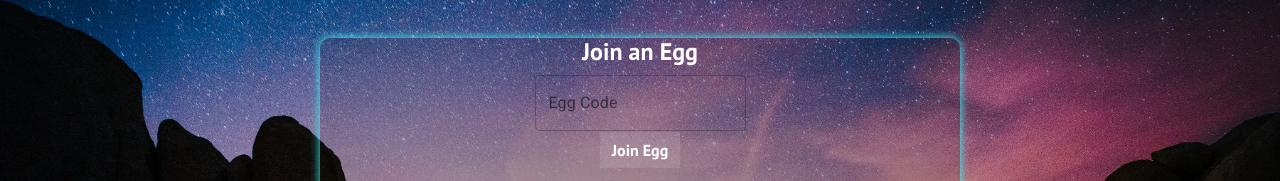
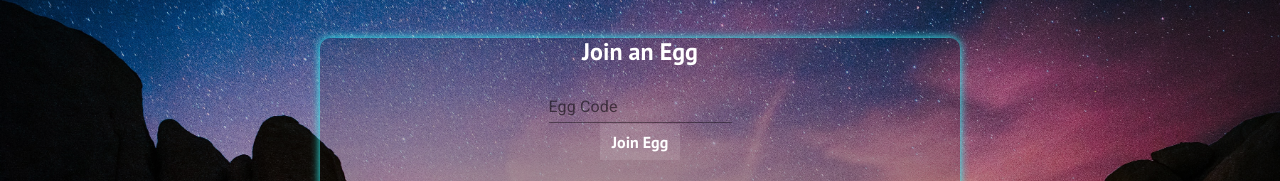
Before and after one commit to Isaac3N/MusicEggg, a React (Create React App) app in the folder frontend/: page /JoinEgg in a window 1280 px wide. Shown: the part 242-423 px from the top of the page. Built offline with nearby package versions, Linux system fonts and the light colour scheme.

Commit message:
join room view added

```diff
--- a/frontend/src/components/pages/JoinEgg.js
+++ b/frontend/src/components/pages/JoinEgg.js
@@ -11,22 +11,26 @@ const JoinEgg = () => {
     const handleButttonPressed = ()=> {
         console.log(code)
     }
+    const handleSubmit=(event)=>{
+        event.preventDefault()
+    } // to change the default from a contolled input to an uncontrolled one
     return (
         <div className='hero-container'>
             <Link to=''>
                 <h3 className ='top-left'>Music Egg</h3>
             </Link>
-            <div class = 'container'>
+            <div className = 'container'>
                 <div className ='joinRoom'>
                     <h4>Join an Egg </h4>
-                    <TextField id="outlined-search"
+                    <TextField id="outlined-name"
                         value = {code}
+                        onSubmit={handleSubmit}
                         onChange = {handleCodeInput}
                         placeholder = 'Enter an Egg Code'
                         label="Egg Code"
                         type="search"
-                        variant="outlined" />
-                    <div className="btn btn-one" onClick={handleButttonPressed } >
+                        />
+                    <div className="btn btn-one"  onClick={handleButttonPressed} >
                         <span>Join Egg</span>
                     </div>
                 </div>
```
